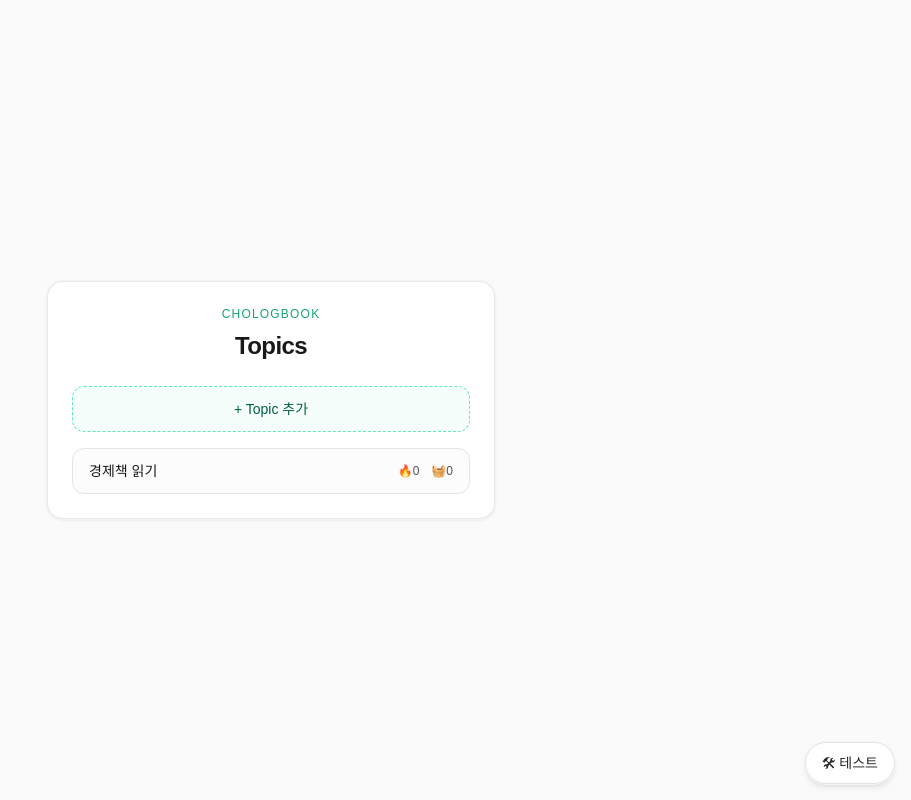
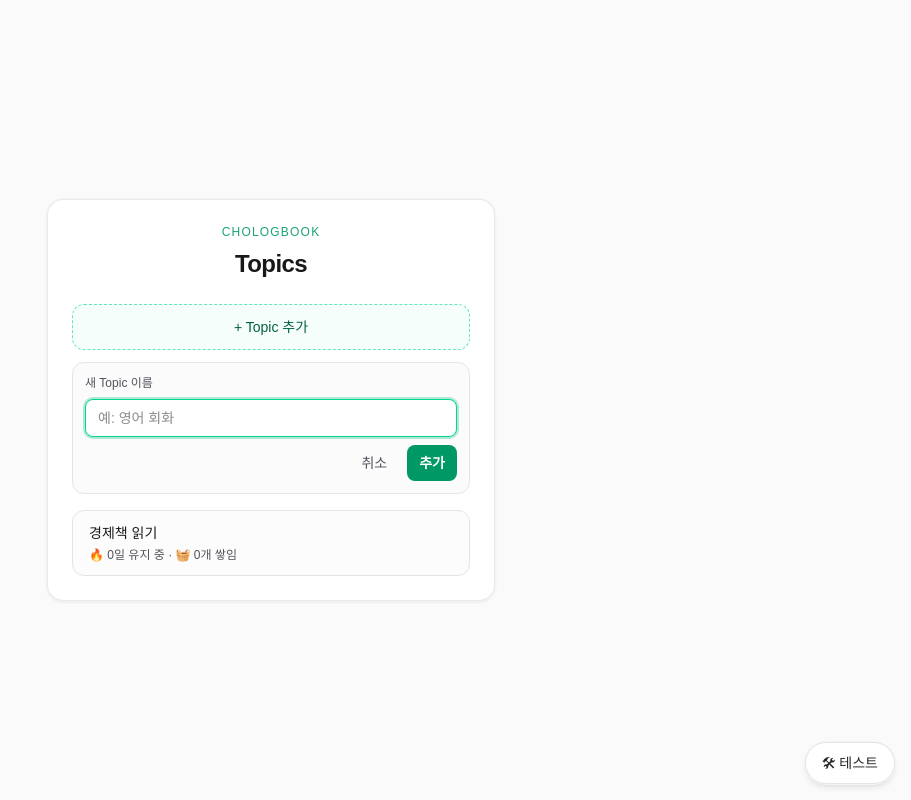
Before and after one commit to kimfield98/chologbook, a Next.js app: page / in a window 1280 px wide. Both pictures are taken after a click on the button "+ Topic 추가". Shown: the whole page, without its empty margins (369-1280 px from the left). Built offline with nearby package versions, Linux system fonts and the light colour scheme.

Commit message:
Add inline topic creation feature in Home component with UI enhancements for topic management and logging

```diff
--- a/app/page.tsx
+++ b/app/page.tsx
@@ -75,6 +75,10 @@ export default function Home() {
   const [isTestMode, setIsTestMode] = useState(true);
   /** 우측 하단 테스트 패널 열림 */
   const [testPanelOpen, setTestPanelOpen] = useState(false);
+
+  /** 홈: 새 Topic 인라인 입력 */
+  const [newTopicOpen, setNewTopicOpen] = useState(false);
+  const [newTopicName, setNewTopicName] = useState("");
 
   /** "✍️ 수정해서 기록" 편집 영역 표시 여부 */
   const [editPatchOpen, setEditPatchOpen] = useState(false);
@@ -232,6 +236,48 @@ export default function Home() {
     updateTopicLogs(selectedTopicId, []);
   }
 
+  /** [오늘 기록 추가] 테스트용 오늘 1건 (중복 날짜 불가) */
+  function testAddTodayLog() {
+    if (!selectedTopicId || !selectedTopic || !todayKey) return;
+    if (hasLogForDate(selectedTopic.logs, todayKey)) return;
+    const nextLogs = [
+      ...selectedTopic.logs,
+      { date: todayKey, text: selectedTopic.title },
+    ];
+    updateTopicLogs(selectedTopicId, nextLogs);
+  }
+
+  /** "+ Topic 추가" — 입력 패널만 연다 (prompt 미사용) */
+  function handleOpenNewTopicPanel() {
+    console.log("Topic 버튼 클릭됨");
+    console.log(
+      "[케이스 2 대체] prompt 없음 — 인라인 입력 영역을 연다",
+    );
+    setNewTopicName("");
+    setNewTopicOpen(true);
+  }
+
+  /** 인라인 입력에서 Topic 생성 */
+  function handleCreateNewTopic() {
+    console.log("Topic 추가 확인(저장 버튼 또는 Enter)");
+    console.log("입력값(raw, trim 전):", newTopicName);
+    if (!newTopicName.trim()) {
+      console.log(
+        "[케이스 3] 이름이 비어 있거나 공백만 있음 — Topic 미생성",
+      );
+      return;
+    }
+    const newTopic: Topic = {
+      id: Date.now().toString(),
+      title: newTopicName.trim(),
+      logs: [],
+    };
+    setTopics((prev) => [...prev, newTopic]);
+    setNewTopicName("");
+    setNewTopicOpen(false);
+    console.log("Topic 생성됨:", newTopic);
+  }
+
   const sortedLogs = sortLogsNewestFirst(logs);
   const showMinorHint = logs.length >= 3;
 
@@ -250,33 +296,79 @@ export default function Home() {
             </h1>
             <button
               type="button"
-              className="mt-6 flex w-full items-center justify-center gap-2 rounded-xl border border-dashed border-emerald-300 bg-emerald-50/50 px-4 py-3 text-sm font-medium text-emerald-800"
+              onClick={() => {
+                console.log("[케이스 1 확인] 버튼 클릭됨");
+                handleOpenNewTopicPanel();
+              }}
+              className="mt-6 flex w-full items-center justify-center gap-2 rounded-xl border border-dashed border-emerald-300 bg-emerald-50/50 px-4 py-3 text-sm font-medium text-emerald-800 transition hover:bg-emerald-50"
             >
               + Topic 추가
             </button>
+
+            {newTopicOpen ? (
+              <div className="mt-3 space-y-2 rounded-xl border border-zinc-200 bg-zinc-50/80 p-3">
+                <label className="block text-xs font-medium text-zinc-600">
+                  새 Topic 이름
+                </label>
+                <input
+                  type="text"
+                  value={newTopicName}
+                  onChange={(e) => setNewTopicName(e.target.value)}
+                  onKeyDown={(e) => {
+                    if (e.key === "Enter") {
+                      e.preventDefault();
+                      handleCreateNewTopic();
+                    }
+                  }}
+                  placeholder="예: 영어 회화"
+                  className="w-full rounded-lg border border-zinc-200 bg-white px-3 py-2 text-sm text-zinc-900 outline-none ring-emerald-500/30 focus:border-emerald-400 focus:ring-2"
+                  autoFocus
+                />
+                <div className="flex justify-end gap-2">
+                  <button
+                    type="button"
+                    onClick={() => {
+                      console.log("Topic 추가 취소 — 패널 닫음");
+                      setNewTopicName("");
+                      setNewTopicOpen(false);
+                    }}
+                    className="rounded-lg px-3 py-2 text-sm font-medium text-zinc-600 hover:bg-zinc-100"
+                  >
+                    취소
+                  </button>
+                  <button
+                    type="button"
+                    onClick={handleCreateNewTopic}
+                    className="rounded-lg bg-emerald-600 px-3 py-2 text-sm font-semibold text-white hover:bg-emerald-700"
+                  >
+                    추가
+                  </button>
+                </div>
+              </div>
+            ) : null}
+
             <ul className="mt-4 space-y-2">
               {topics.map((topic) => {
                 const s = computeStreak(topic.logs.map((l) => l.date));
+                const lastLog = topic.logs[topic.logs.length - 1];
                 return (
                   <li key={topic.id}>
                     <button
                       type="button"
                       onClick={() => setSelectedTopicId(topic.id)}
-                      className="flex w-full items-center justify-between gap-3 rounded-xl border border-zinc-200 bg-zinc-50/50 px-4 py-3 text-left text-sm transition hover:border-emerald-200 hover:bg-emerald-50/30"
+                      className="flex w-full flex-col items-stretch gap-1 rounded-xl border border-zinc-200 bg-zinc-50/50 px-4 py-3 text-left text-sm transition hover:border-emerald-200 hover:bg-emerald-50/30"
                     >
-                      <span className="min-w-0 flex-1 truncate font-medium text-zinc-900">
+                      <span className="truncate font-medium text-zinc-900">
                         {topic.title}
                       </span>
-                      <span className="flex shrink-0 items-center gap-3 text-xs text-zinc-600">
-                        <span title="연속 기록">
-                          <span aria-hidden>🔥</span>
-                          {s}
+                      <span className="text-xs text-zinc-600">
+                        🔥 {s}일 유지 중 · 🧺 {topic.logs.length}개 쌓임
+                      </span>
+                      {topic.logs.length > 0 && lastLog ? (
+                        <span className="truncate text-xs text-zinc-500">
+                          → {lastLog.text}
                         </span>
-                        <span title="Patch 개수">
-                          <span aria-hidden>🧺</span>
-                          {topic.logs.length}
-                        </span>
-                      </span>
+                      ) : null}
                     </button>
                   </li>
                 );
@@ -456,6 +548,19 @@ export default function Home() {
               <div className="flex flex-col gap-2">
                 <button
                   type="button"
+                  disabled={
+                    !selectedTopicId ||
+                    !todayKey ||
+                    (selectedTopic != null &&
+                      hasLogForDate(selectedTopic.logs, todayKey))
+                  }
+                  onClick={testAddTodayLog}
+                  className="rounded-lg bg-zinc-100 px-3 py-2 text-left font-medium text-zinc-800 enabled:hover:bg-zinc-200 disabled:cursor-not-allowed disabled:opacity-50"
+                >
+                  오늘 기록 추가
+                </button>
+                <button
+                  type="button"
                   disabled={!selectedTopicId}
                   onClick={testAddPastDay}
                   className="rounded-lg bg-zinc-100 px-3 py-2 text-left font-medium text-zinc-800 enabled:hover:bg-zinc-200 disabled:cursor-not-allowed disabled:opacity-50"
```
